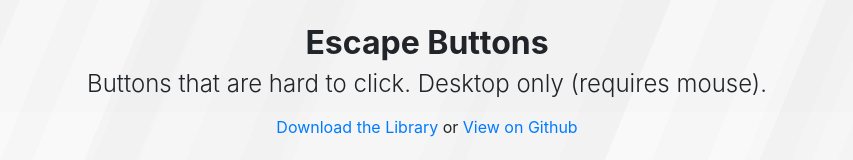
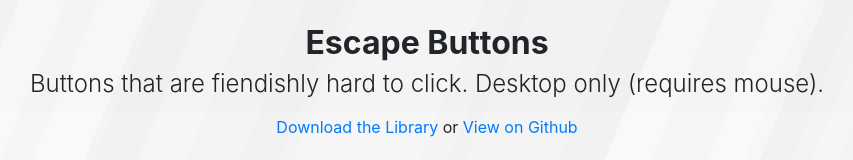
Before and after one commit to TheCSSKing/EscapeButtons, a plain HTML site: page index.html in a window 1280 px wide. Shown: the top 160 px of the page, without its empty margins (213-1066 px from the left). Drawn offline with Linux system fonts and the light colour scheme.

Commit message:
Updates to Readme
Update readme and index

```diff
--- a/index.html
+++ b/index.html
@@ -7,12 +7,12 @@
 
 			<link rel="canonical" href="https://www.thecssking.com/EscapeButtons/" />
 			<meta charset="utf-8" />
-			<meta name="description" content="A tiny library of CSS blink animations for the modern web." />
+			<meta name="description" content="Buttons that are fiendishly hard to click.  Desktop only (requires mouse)." />
 			<meta name="viewport" content="width=device-width, initial-scale=1" />
 
 			<!-- Open Graph tags -->
 			<meta property="og:title" content="Blink.CSS" />
-			<meta property="og:description" content="A tiny library of CSS blink animations for the modern web." />
+			<meta property="og:description" content="Buttons that are fiendishly hard to click.  Desktop only (requires mouse)." />
 			<meta property="og:url" content="https://www.thecssking.com/EscapeButtons" />
 			<meta property="og:image" content="TODO" />
 
@@ -28,8 +28,8 @@
 						<h2 class="font-weight-bold">
 							Escape Buttons
 						</h2>
-						<h4 class="font-weight-light">Buttons that are hard to click.  Desktop only (requires mouse).</h4>
-						<p class="mt-3"><a href="https://github.com/thecssking/BlinkCSS/releases/download/1.0/blink.css">Download the Library</a> or <a href="https://github.com/TheCSSKing/BlinkCSS">View on Github</a></p>
+						<h4 class="font-weight-light">Buttons that are fiendishly hard to click.  Desktop only (requires mouse).</h4>
+						<p class="mt-3"><a href="https://github.com/TheCSSKing/EscapeButtons/releases/download/1.0/escape-buttons.js">Download the Library</a> or <a href="https://github.com/TheCSSKing/EscapeButtons">View on Github</a></p>
 					</div>
 				</div>
 				<div class="row mt-3">
@@ -49,7 +49,6 @@
 				 <div class="row mt-4">
 					<div class="col-sm-6 offset-sm-3 text-center">
 						<p class=""><strong>Usage:</strong> Include the JS file on the page, then add classes <code>btn-escape</code> and the button specific class (IE <code>btn-jump</code>) directly on to the button you want to animate.</p>
-<!-- 						<p class="mt-4"><a href="https://github.com/thecssking/BlinkCSS/releases/download/1.0/blink.css">Download the Library</a> or <a href="https://github.com/TheCSSKing/BlinkCSS">View on Github</a></p> -->
 					</div>
 				</div>
 				<div class="row mt-4 mb-5">
```
Also changed, not shown: 1 other file.
